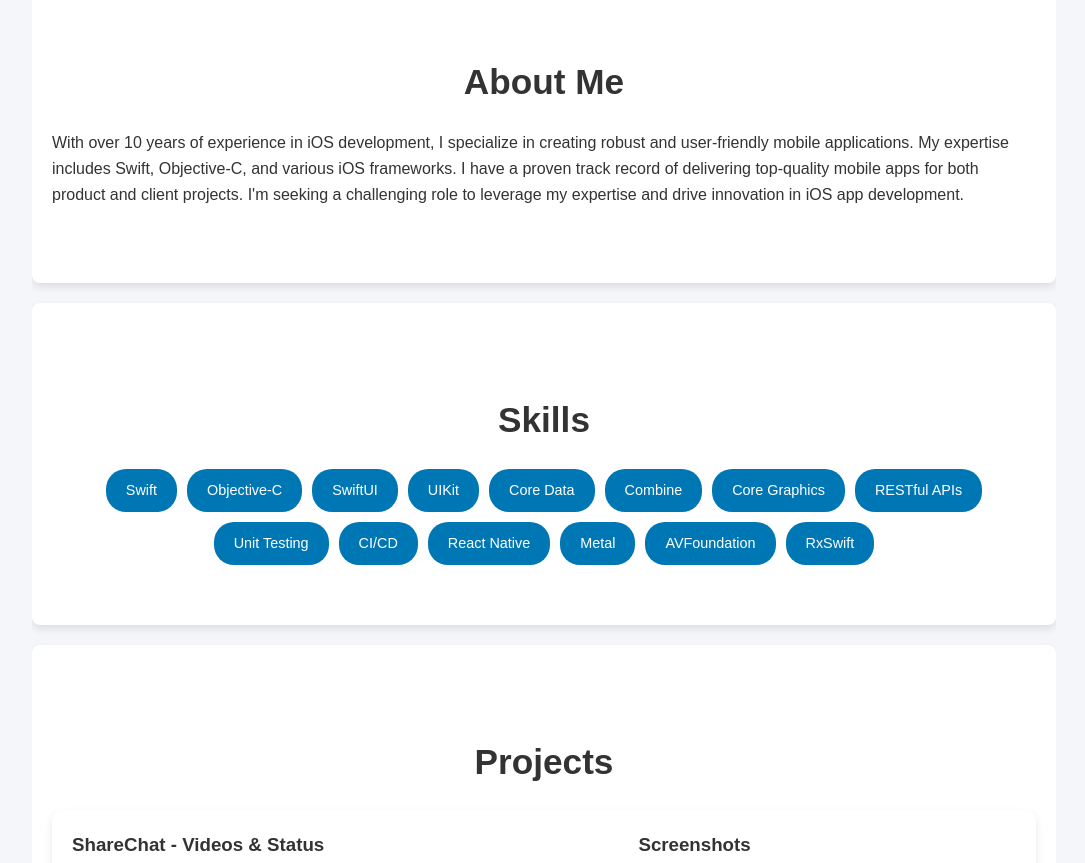
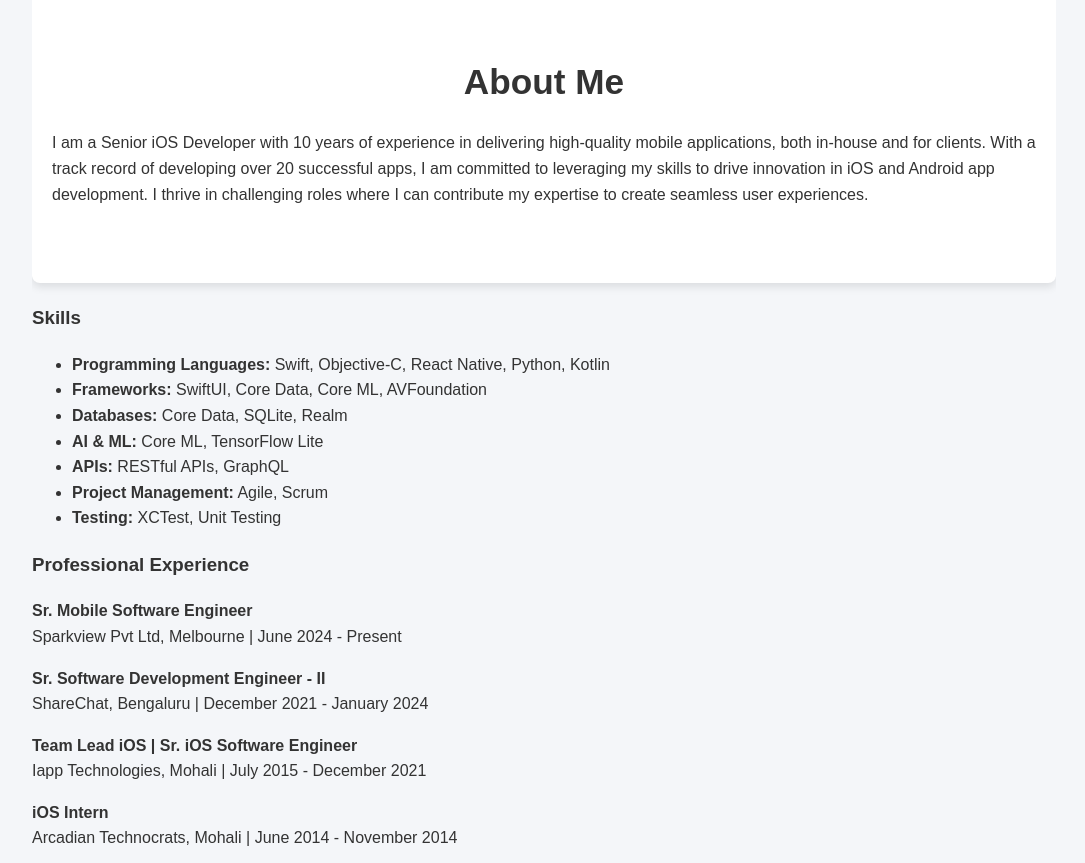
Before and after one commit to lakhdeepjawandha/lakhdeep.github.io, a plain HTML site: page index.html in a window 1280 px wide. Shown: the part 740-1603 px from the top of the page, without its empty margins (96-1181 px from the left). Drawn offline with Linux system fonts and the light colour scheme.

Commit message:
Update index.html

```diff
--- a/index.html
+++ b/index.html
@@ -23,26 +23,28 @@
     <div class="container">
         <section class="section" id="about">
             <h2>About Me</h2>
-            <p>With over 10 years of experience in iOS development, I specialize in creating robust and user-friendly mobile applications. My expertise includes Swift, Objective-C, and various iOS frameworks. I have a proven track record of delivering top-quality mobile apps for both product and client projects. I'm seeking a challenging role to leverage my expertise and drive innovation in iOS app development.</p>
+            <p>I am a Senior iOS Developer with 10 years of experience in delivering high-quality mobile applications, both in-house and for clients. With a track record of developing over 20 successful apps, I am committed to leveraging my skills to drive innovation in iOS and Android app development. I thrive in challenging roles where I can contribute my expertise to create seamless user experiences.</p>
         </section>
+        <section class="skillsection">
+            <div class="skills2">
+                <h3>Skills</h3>
+                <ul>
+                    <li><strong>Programming Languages:</strong> Swift, Objective-C, React Native, Python, Kotlin</li>
+                    <li><strong>Frameworks:</strong> SwiftUI, Core Data, Core ML, AVFoundation</li>
+                    <li><strong>Databases:</strong> Core Data, SQLite, Realm</li>
+                    <li><strong>AI & ML:</strong> Core ML, TensorFlow Lite</li>
+                    <li><strong>APIs:</strong> RESTful APIs, GraphQL</li>
+                    <li><strong>Project Management:</strong> Agile, Scrum</li>
+                    <li><strong>Testing:</strong> XCTest, Unit Testing</li>
+                </ul>
+            </div>
 
-        <section class="section">
-            <h2>Skills</h2>
-            <div class="skills">
-                <span class="skill">Swift</span>
-                <span class="skill">Objective-C</span>
-                <span class="skill">SwiftUI</span>
-                <span class="skill">UIKit</span>
-                <span class="skill">Core Data</span>
-                <span class="skill">Combine</span>
-                <span class="skill">Core Graphics</span>
-                <span class="skill">RESTful APIs</span>
-                <span class="skill">Unit Testing</span>
-                <span class="skill">CI/CD</span>
-                <span class="skill">React Native</span>
-                <span class="skill">Metal</span>
-                <span class="skill">AVFoundation</span>
-                <span class="skill">RxSwift</span>
+            <div class="experience">
+                <h3>Professional Experience</h3>
+                <p><strong>Sr. Mobile Software Engineer</strong><br>Sparkview Pvt Ltd, Melbourne | June 2024 - Present</p>
+                <p><strong>Sr. Software Development Engineer - II</strong><br>ShareChat, Bengaluru | December 2021 - January 2024</p>
+                <p><strong>Team Lead iOS | Sr. iOS Software Engineer</strong><br>Iapp Technologies, Mohali | July 2015 - December 2021</p>
+                <p><strong>iOS Intern</strong><br>Arcadian Technocrats, Mohali | June 2014 - November 2014</p>
             </div>
         </section>
 
@@ -267,6 +269,34 @@
         </section>
 
         <section class="section">
+            <h3>Achievements</h3>
+            <ul>
+                <li>Developed an alternative to the ‘Ali-Baba Video Editor SDK’, saving ShareChat millions.</li>
+                <li>Received Best Developer of the Year at Iapp Technologies for three consecutive years.</li>
+                <li>Created an app that reached the Top 10 in the US App Store in 2016.</li>
+            </ul>
+        </section>
+
+        <section class="section">
+            <h3>Education</h3>
+            <ul>
+                <li><strong>M. Tech - Computer Science & Engineering</strong> - Punjabi University, India | 2018</li>
+                <li><strong>B. Tech - Computer Science & Engineering</strong> - PTU, India | 2015</li>
+                <li><strong>Diploma - Computer Engineering</strong> - PSBTE, Chandigarh, India | 2012</li>
+            </ul>
+        </section>
+
+        <section class="section">
+            <h3>Hobbies and Interests</h3>
+            <ul>
+                <li>Volunteering and community involvement</li>
+                <li>Outdoor activities and yoga</li>
+                <li>Traveling and exploring new cultures</li>
+                <li>Learning new technologies and reading</li>
+            </ul>
+        </section>
+
+        <section class="section">
             <h2>Contact</h2>
             <div class="contact">
                 <a href="mailto:lakhdeepjawandha@gmail.com">Email</a>
```
